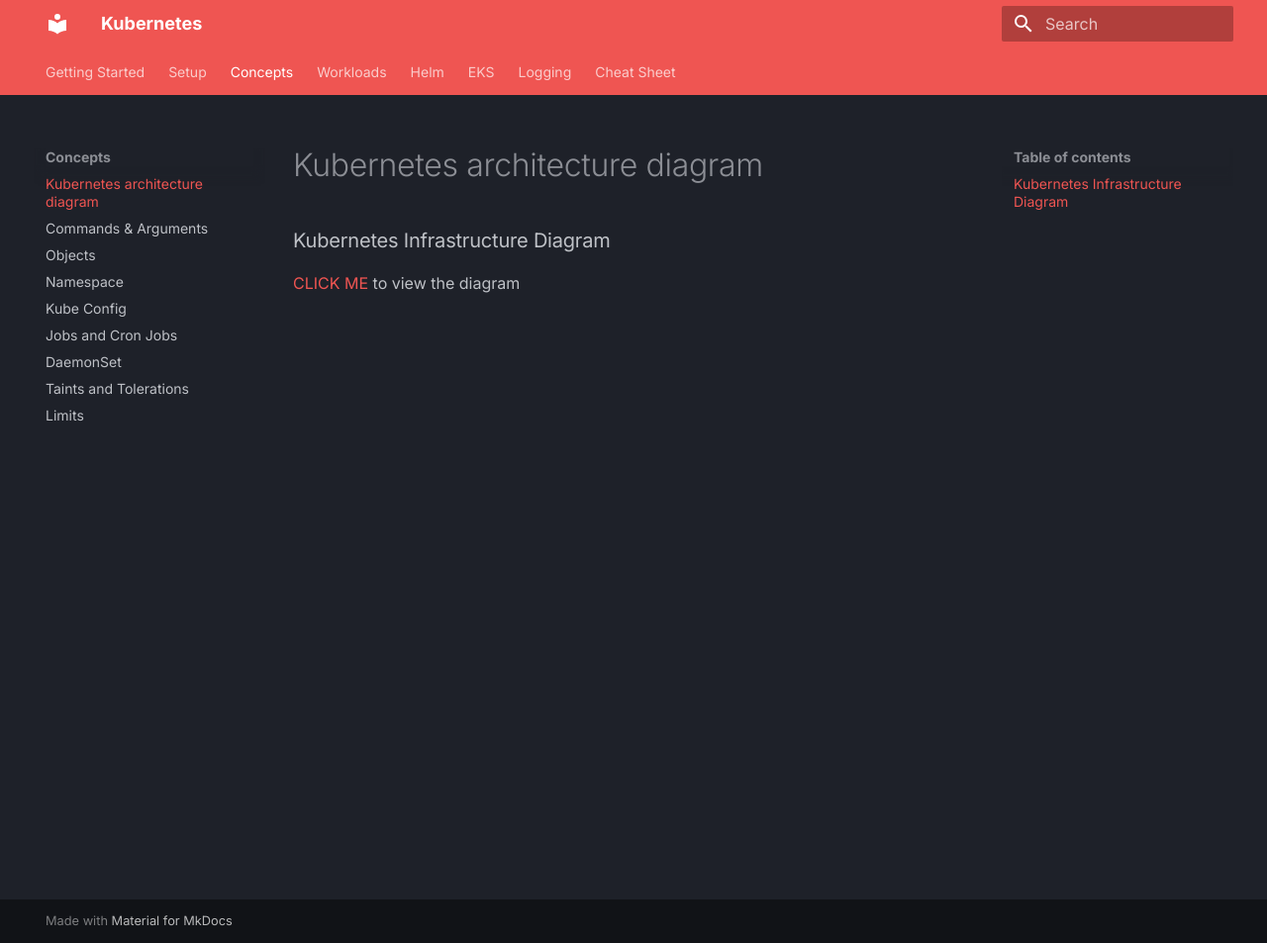
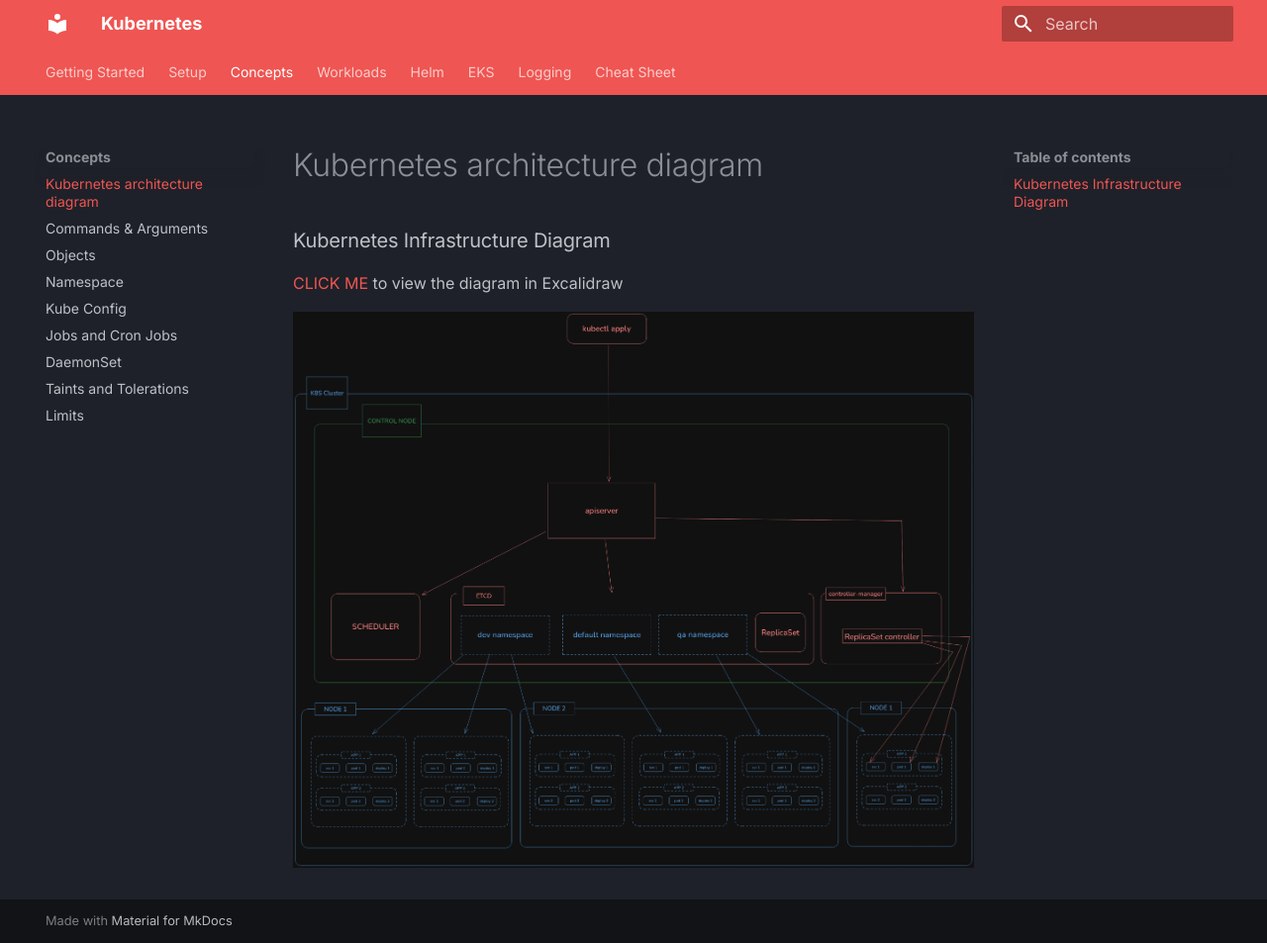
Before and after one commit to Alex0424/kubernetes, an MkDocs documentation site: the page built from docs/kubernetes_infrastructure_diagram.md, in a window 1280 px wide and 953 px high. Shown: the whole window at 99% size. Built offline with MkDocs 1.6.1 and Material for MkDocs 9.7.7, drawn with Linux system fonts in a browser that asks for light colours.

Commit message:
Updated the diagram

```diff
--- a/docs/kubernetes_infrastructure_diagram.md
+++ b/docs/kubernetes_infrastructure_diagram.md
@@ -1,3 +1,5 @@
 ### Kubernetes Infrastructure Diagram
 
-[CLICK ME](https://excalidraw.com/#json=c3EAbU2O_C9CcGk5OdT_r,NRnZeUFA3oa98f3FUOc6JA) to view the diagram
+[CLICK ME](https://excalidraw.com/#json=7g5useqTZLd9gQY_yl6tB,siXlAuKTH7gxxD6rRA6THQ) to view the diagram in Excalidraw
+
+![Kubernetes Diagram](./img/k8s_diagram.png)
```
Also changed, not shown: docs/img/k8s_diagram.png (added).
